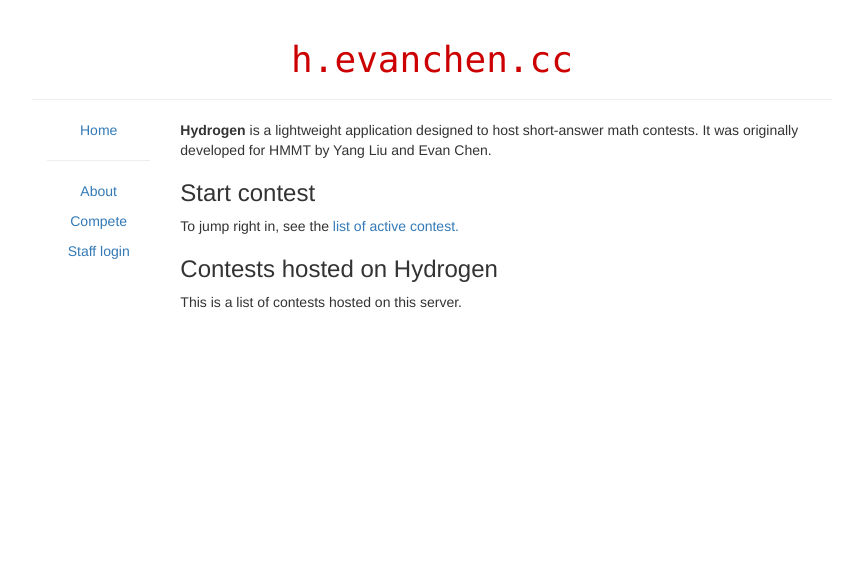
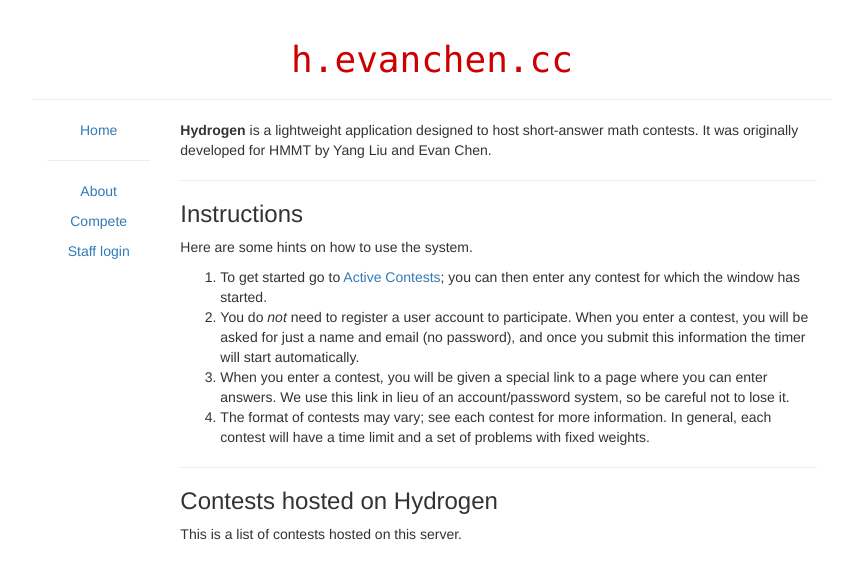
Before and after one commit to vEnhance/hydrogen, a Django app: page /about/ in a window 1280 px wide. Shown: the top 579 px of the page, without its empty margins (208-1071 px from the left). Run offline with Django 3.2, Linux system fonts and the light colour scheme; data that the repository does not hold is empty; some libraries are stand-ins or nearby versions.

Commit message:
Replace hydrogen index with core index

```diff
--- a/core/templates/core/organization_list.html
+++ b/core/templates/core/organization_list.html
@@ -4,16 +4,39 @@
 designed to host short-answer math contests.
 It was originally developed for HMMT by Yang Liu and Evan Chen.</p>
 
-<h3>Start contest</h3>
-<p>To jump right in, see the <a href="{% url 'hydrogen-active' %}">
-    list of active contest.</a></p>
+<hr />
+
+<h3>Instructions</h3>
+<p>Here are some hints on how to use the system.</p>
+<ol>
+	<li>To get started go to
+	<a href="{% url 'active' %}">Active Contests</a>;
+	you can then enter any contest for which the window has started.</li>
+	<li>You do <i>not</i> need to register a user account to participate.
+	When you enter a contest, you will be asked for just a name and email
+	(no password), and once you submit this information
+	the timer will start automatically.</li>
+	<li>When you enter a contest,
+		you will be given a special link to a page
+		where you can enter answers.
+		We use this link in lieu of an account/password system,
+		so be careful not to lose it.</li>
+	<li>The format of contests may vary; see each contest for
+		more information.
+		In general, each contest will have a time limit
+		and a set of problems with fixed weights.</li>
+</ol>
+<hr />
 
 <h3>Contests hosted on Hydrogen</h3>
 <p>This is a list of contests hosted on this server.</p>
 
+<ul>
 {% for object in object_list %}
-    <h4><a href="{{ object.get_absolute_url }}">{{ object }}</a></h4>
+<li><b><a href="{{ object.get_absolute_url }}">{{ object }}</a></b>
     <p>{{ object.short_description|safe }}</p>
+</li>
 {% endfor %}
+</ul>
 
 {% endblock %}
--- a/hserve/templates/layout.html
+++ b/hserve/templates/layout.html
@@ -29,6 +29,7 @@
       {% endif %}
 
       {% if request.user.is_authenticated %}
+      <hr />
       <p>Logged in as: <b>{{ request.user }}</b></p>
       <p><a href="{% url 'logout' %}">Logout</a></p>
       {% else %}
--- a/hserve/urls.py
+++ b/hserve/urls.py
@@ -16,9 +16,10 @@
 from django.conf.urls import url, include
 from django.contrib import admin
 from django.http import HttpResponseRedirect
+from django.shortcuts import redirect
 
 def index_redirect(request):
-    return HttpResponseRedirect("/about")
+    return redirect('org-index')
 
 urlpatterns = [
     url(r'^admin/', admin.site.urls),
--- a/hydrogen/urls.py
+++ b/hydrogen/urls.py
@@ -1,8 +1,12 @@
 from django.conf.urls import url
 from . import views
+from django.shortcuts import redirect
+
+def active_redirect(request):
+	return redirect('active')
 
 urlpatterns = [
-	url(r'^$', views.index, name='hydrogen-index'),
+	url(r'^$', active_redirect, name='hydrogen-index'),
 	url(r'^active/$', views.ActiveTestView.as_view(), name='active'),
 	url(r'^past/$', views.PastTestView.as_view(), name='past'),
 	url(r'^start/(?P<test_id>[0-9]+)/$', views.new_key, name='new_key'),
--- a/hydrogen/views.py
+++ b/hydrogen/views.py
@@ -30,9 +30,6 @@
 	if old_id != sub_id:
 		request.session["hydrogen_session_keys"][test_id] = sub_id
 		request.session.modified = True
-
-def index(request):
-	return render(request, 'hydrogen/index.html', {})
 
 class ActiveTestView(generic.ListView):
 	model = models.Test
```
Also changed, not shown: hydrogen/templates/hydrogen/index.html (+0 -9 lines).
